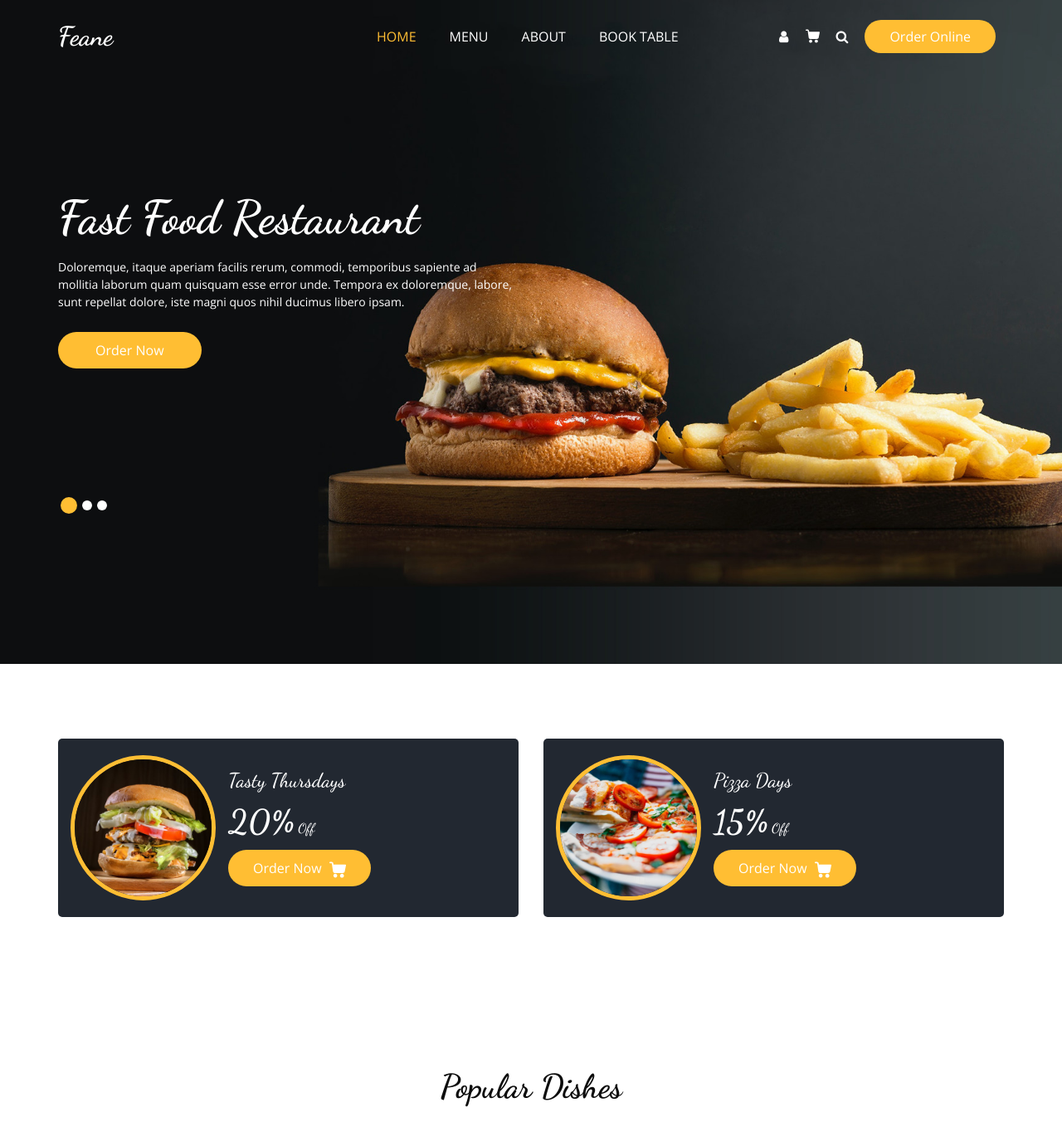
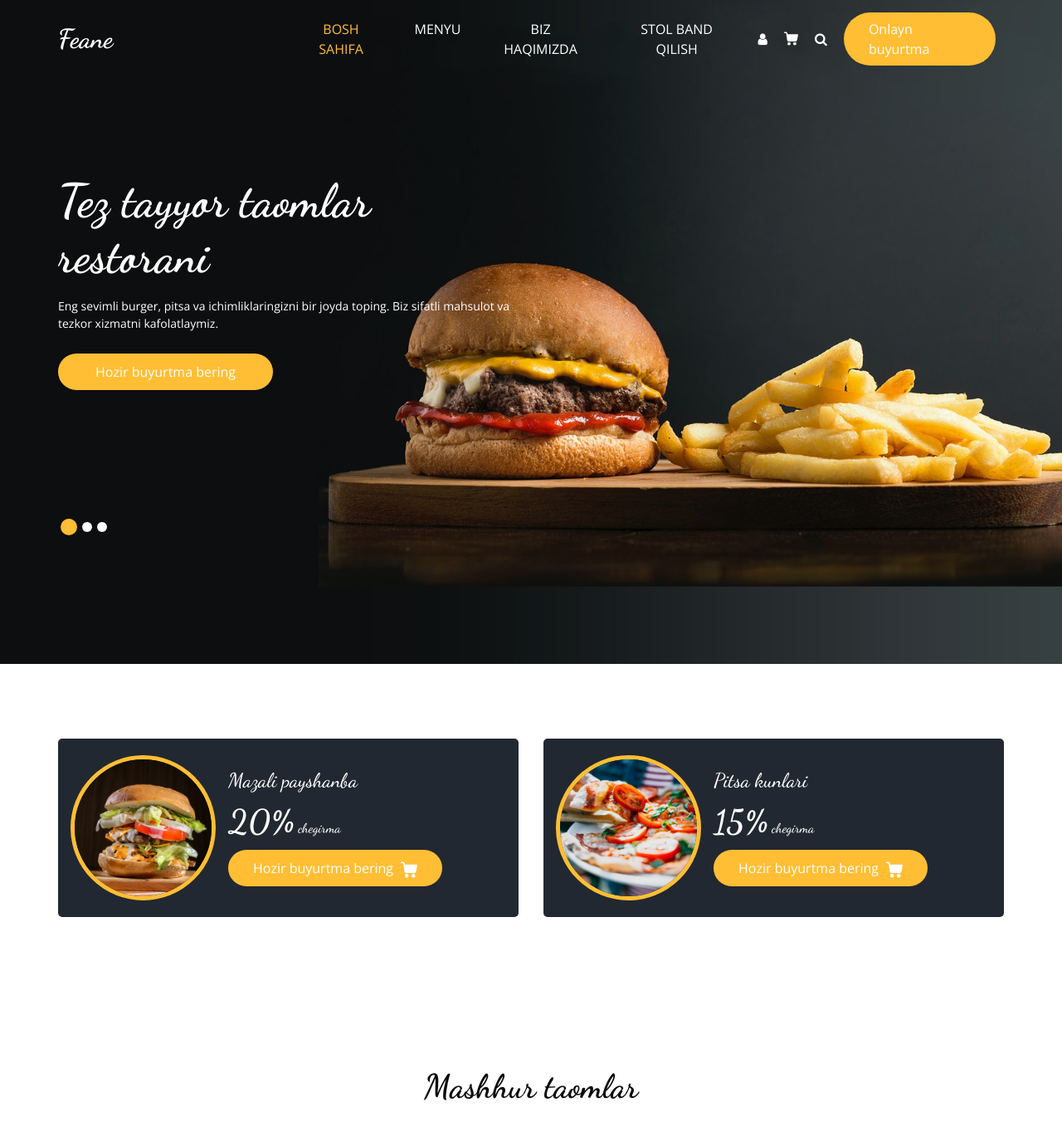
Before and after one commit to Humoyun-py/Fast-food, a Django app: page / in a window 1280 px wide. Shown: the top 1358 px of the page at 83% size. Run offline with Django 5.2, Linux system fonts and the light colour scheme; data comes from the database, SQL or seed files in the repository; some libraries are stand-ins or nearby versions.

Commit message:
first commit

```diff
--- a/config/settings.py
+++ b/config/settings.py
@@ -104,9 +104,9 @@ AUTH_PASSWORD_VALIDATORS = [
 # Internationalization
 # https://docs.djangoproject.com/en/5.0/topics/i18n/
 
-LANGUAGE_CODE = 'en-us'
+LANGUAGE_CODE = 'uz'
 
-TIME_ZONE = 'UTC'
+TIME_ZONE = 'Asia/Tashkent'
 
 USE_I18N = True
 
--- a/static/css/style.css
+++ b/static/css/style.css
@@ -495,11 +495,24 @@ a:focus {
   padding: 7px 25px;
   cursor: pointer;
   border-radius: 25px;
+  border: 1px solid #d4d4d4;
+  background-color: #ffffff;
+  font-weight: 600;
+  -webkit-transition: all 0.25s ease;
+  transition: all 0.25s ease;
+  margin: 5px;
 }
 
 .food_section .filters_menu li.active {
   background-color: #222831;
   color: #ffffff;
+  border-color: #222831;
+}
+
+.food_section .filters_menu li:hover {
+  background-color: #ffbe33;
+  color: #ffffff;
+  border-color: #ffbe33;
 }
 
 .food_section .box {
--- a/templates/base.html
+++ b/templates/base.html
@@ -1,6 +1,6 @@
 {% load static %}
 <!DOCTYPE html>
-<html>
+<html lang="uz">
 
 <head>
   <!-- Basic -->
@@ -56,16 +56,16 @@
           <div class="collapse navbar-collapse" id="navbarSupportedContent">
             <ul class="navbar-nav  mx-auto ">
               <li class="nav-item {% block nav_home %}{% endblock %}">
-                <a class="nav-link" href="{% url 'home' %}">Home {% block nav_home_active %}<span class="sr-only">(current)</span>{% endblock %}</a>
+                <a class="nav-link" href="{% url 'home' %}">Bosh sahifa {% block nav_home_active %}<span class="sr-only">(joriy)</span>{% endblock %}</a>
               </li>
               <li class="nav-item {% block nav_menu %}{% endblock %}">
-                <a class="nav-link" href="{% url 'menu_list' %}">Menu{% block nav_menu_active %}{% endblock %}</a>
+                <a class="nav-link" href="{% url 'menu_list' %}">Menyu{% block nav_menu_active %}{% endblock %}</a>
               </li>
               <li class="nav-item {% block nav_about %}{% endblock %}">
-                <a class="nav-link" href="{% url 'about' %}">About{% block nav_about_active %}{% endblock %}</a>
+                <a class="nav-link" href="{% url 'about' %}">Biz haqimizda{% block nav_about_active %}{% endblock %}</a>
               </li>
               <li class="nav-item {% block nav_book %}{% endblock %}">
-                <a class="nav-link" href="{% url 'book' %}">Book Table{% block nav_book_active %}{% endblock %}</a>
+                <a class="nav-link" href="{% url 'book' %}">Stol band qilish{% block nav_book_active %}{% endblock %}</a>
               </li>
             </ul>
             <div class="user_option">
@@ -132,7 +132,7 @@
                 </button>
               </form>
               <a href="" class="order_online">
-                Order Online
+                Onlayn buyurtma
               </a>
             </div>
           </div>
@@ -152,19 +152,19 @@
         <div class="col-md-4 footer-col">
           <div class="footer_contact">
             <h4>
-              Contact Us
+              Biz bilan bog'laning
             </h4>
             <div class="contact_link_box">
               <a href="">
                 <i class="fa fa-map-marker" aria-hidden="true"></i>
                 <span>
-                  Location
+                  Manzil
                 </span>
               </a>
               <a href="">
                 <i class="fa fa-phone" aria-hidden="true"></i>
                 <span>
-                  Call +01 1234567890
+                  Qo'ng'iroq: +01 1234567890
                 </span>
               </a>
               <a href="">
@@ -182,7 +182,7 @@
               Feane
             </a>
             <p>
-              Necessary, making this the first true generator on the Internet. It uses a dictionary of over 200 Latin words, combined with
+              Mazali taomlar, tezkor xizmat va qulay muhit - bularning barchasi siz uchun.
             </p>
             <div class="footer_social">
               <a href="">
@@ -205,22 +205,19 @@
         </div>
         <div class="col-md-4 footer-col">
           <h4>
-            Opening Hours
+            Ish vaqti
           </h4>
           <p>
-            Everyday
+            Har kuni
           </p>
           <p>
-            10.00 Am -10.00 Pm
+            10:00 - 22:00
           </p>
         </div>
       </div>
       <div class="footer-info">
         <p>
-          &copy; <span id="displayYear"></span> All Rights Reserved By
-          <a href="https://html.design/">Free Html Templates</a><br><br>
-          &copy; <span id="displayYear"></span> Distributed By
-          <a href="https://themewagon.com/" target="_blank">ThemeWagon</a>
+          &copy; <span id="displayYear"></span> Barcha huquqlar himoyalangan.
         </p>
       </div>
     </div>
--- a/templates/index.html
+++ b/templates/index.html
@@ -1,10 +1,10 @@
 {% extends "base.html" %}
 {% load static %}
 
-{% block title %}Feane - Home{% endblock %}
+{% block title %}Feane - Bosh sahifa{% endblock %}
 
 {% block nav_home %}active{% endblock %}
-{% block nav_home_active %}<span class="sr-only">(current)</span>{% endblock %}
+{% block nav_home_active %}<span class="sr-only">(joriy)</span>{% endblock %}
 
 {% block body_class %}{% endblock %}
 
@@ -19,14 +19,14 @@
             <div class="col-md-7 col-lg-6 ">
               <div class="detail-box">
                 <h1>
-                  Fast Food Restaurant
+                  Tez tayyor taomlar restorani
                 </h1>
                 <p>
-                  Doloremque, itaque aperiam facilis rerum, commodi, temporibus sapiente ad mollitia laborum quam quisquam esse error unde. Tempora ex doloremque, labore, sunt repellat dolore, iste magni quos nihil ducimus libero ipsam.
+                  Eng sevimli burger, pitsa va ichimliklaringizni bir joyda toping. Biz sifatli mahsulot va tezkor xizmatni kafolatlaymiz.
                 </p>
                 <div class="btn-box">
                   <a href="" class="btn1">
-                    Order Now
+                    Hozir buyurtma bering
                   </a>
                 </div>
               </div>
@@ -40,14 +40,14 @@
             <div class="col-md-7 col-lg-6 ">
               <div class="detail-box">
                 <h1>
-                  Fast Food Restaurant
+                  Tez tayyor taomlar restorani
                 </h1>
                 <p>
-                  Doloremque, itaque aperiam facilis rerum, commodi, temporibus sapiente ad mollitia laborum quam quisquam esse error unde. Tempora ex doloremque, labore, sunt repellat dolore, iste magni quos nihil ducimus libero ipsam.
+                  Do'stlaringiz bilan mazali taomlardan bahramand bo'ling. Har bir buyurtma mehr bilan tayyorlanadi.
                 </p>
                 <div class="btn-box">
                   <a href="" class="btn1">
-                    Order Now
+                    Hozir buyurtma bering
                   </a>
                 </div>
               </div>
@@ -61,14 +61,14 @@
             <div class="col-md-7 col-lg-6 ">
               <div class="detail-box">
                 <h1>
-                  Fast Food Restaurant
+                  Tez tayyor taomlar restorani
                 </h1>
                 <p>
-                  Doloremque, itaque aperiam facilis rerum, commodi, temporibus sapiente ad mollitia laborum quam quisquam esse error unde. Tempora ex doloremque, labore, sunt repellat dolore, iste magni quos nihil ducimus libero ipsam.
+                  Kun davomida yangi aksiyalar va qulay narxlar sizni kutmoqda. Sevimli taomingizni tanlang.
                 </p>
                 <div class="btn-box">
                   <a href="" class="btn1">
-                    Order Now
+                    Hozir buyurtma bering
                   </a>
                 </div>
               </div>
@@ -102,13 +102,13 @@
             </div>
             <div class="detail-box">
               <h5>
-                Tasty Thursdays
+                Mazali payshanba
               </h5>
               <h6>
-                <span>20%</span> Off
+                <span>20%</span> chegirma
               </h6>
               <a href="">
-                Order Now <svg version="1.1" id="Capa_1" xmlns="http://www.w3.org/2000/svg" xmlns:xlink="http://www.w3.org/1999/xlink" x="0px" y="0px" viewBox="0 0 456.029 456.029" style="enable-background:new 0 0 456.029 456.029;" xml:space="preserve">
+                Hozir buyurtma bering <svg version="1.1" id="Capa_1" xmlns="http://www.w3.org/2000/svg" xmlns:xlink="http://www.w3.org/1999/xlink" x="0px" y="0px" viewBox="0 0 456.029 456.029" style="enable-background:new 0 0 456.029 456.029;" xml:space="preserve">
                   <g>
                     <g>
                       <path d="M345.6,338.862c-29.184,0-53.248,23.552-53.248,53.248c0,29.184,23.552,53.248,53.248,53.248
@@ -171,13 +171,13 @@
             </div>
             <div class="detail-box">
               <h5>
-                Pizza Days
+                Pitsa kunlari
               </h5>
               <h6>
-                <span>15%</span> Off
+                <span>15%</span> chegirma
               </h6>
               <a href="">
-                Order Now <svg version="1.1" id="Capa_1" xmlns="http://www.w3.org/2000/svg" xmlns:xlink="http://www.w3.org/1999/xlink" x="0px" y="0px" viewBox="0 0 456.029 456.029" style="enable-background:new 0 0 456.029 456.029;" xml:space="preserve">
+                Hozir buyurtma bering <svg version="1.1" id="Capa_1" xmlns="http://www.w3.org/2000/svg" xmlns:xlink="http://www.w3.org/1999/xlink" x="0px" y="0px" viewBox="0 0 456.029 456.029" style="enable-background:new 0 0 456.029 456.029;" xml:space="preserve">
                   <g>
                     <g>
                       <path d="M345.6,338.862c-29.184,0-53.248,23.552-53.248,53.248c0,29.184,23.552,53.248,53.248,53.248
@@ -243,7 +243,7 @@
 <section class="food_section layout_padding">
   <div class="container">
     <div class="heading_container heading_center">
-      <h2>Popular Dishes</h2>
+      <h2>Mashhur taomlar</h2>
     </div>
     <div class="row grid">
       {% for item in featured_menu %}
@@ -270,7 +270,7 @@
       {% endfor %}
     </div>
     <div class="btn-box text-center mt-4">
-      <a class="btn1" href="{% url 'menu_list' %}">See Full Menu</a>
+      <a class="btn1" href="{% url 'menu_list' %}">To'liq menyuni ko'rish</a>
     </div>
   </div>
 </section>
```
Also changed, not shown: templates/about.html (+6 -8 lines), templates/book.html (+8 -8 lines), templates/menu.html (+14 -6 lines), README.md, 1 other file.
